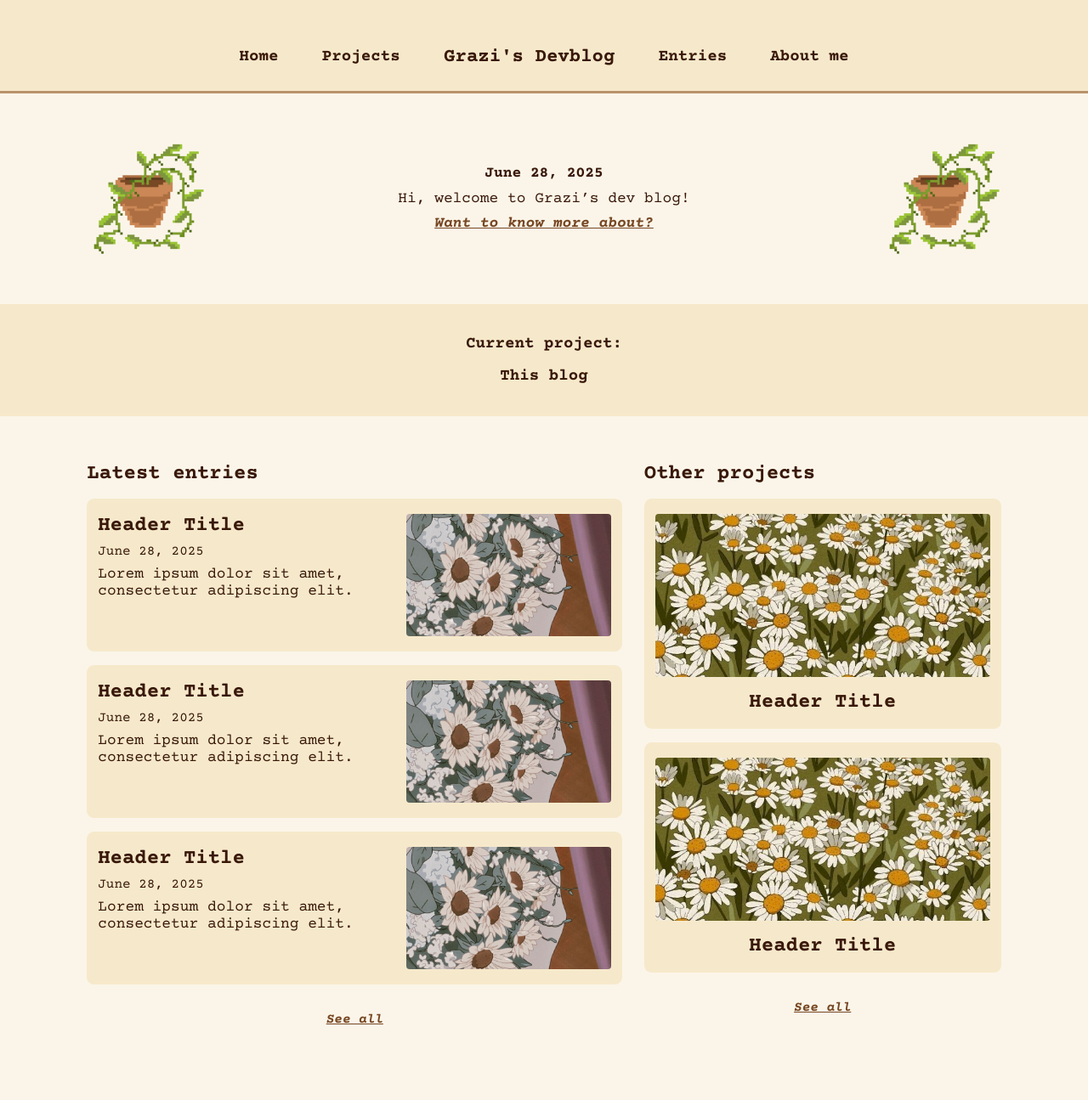
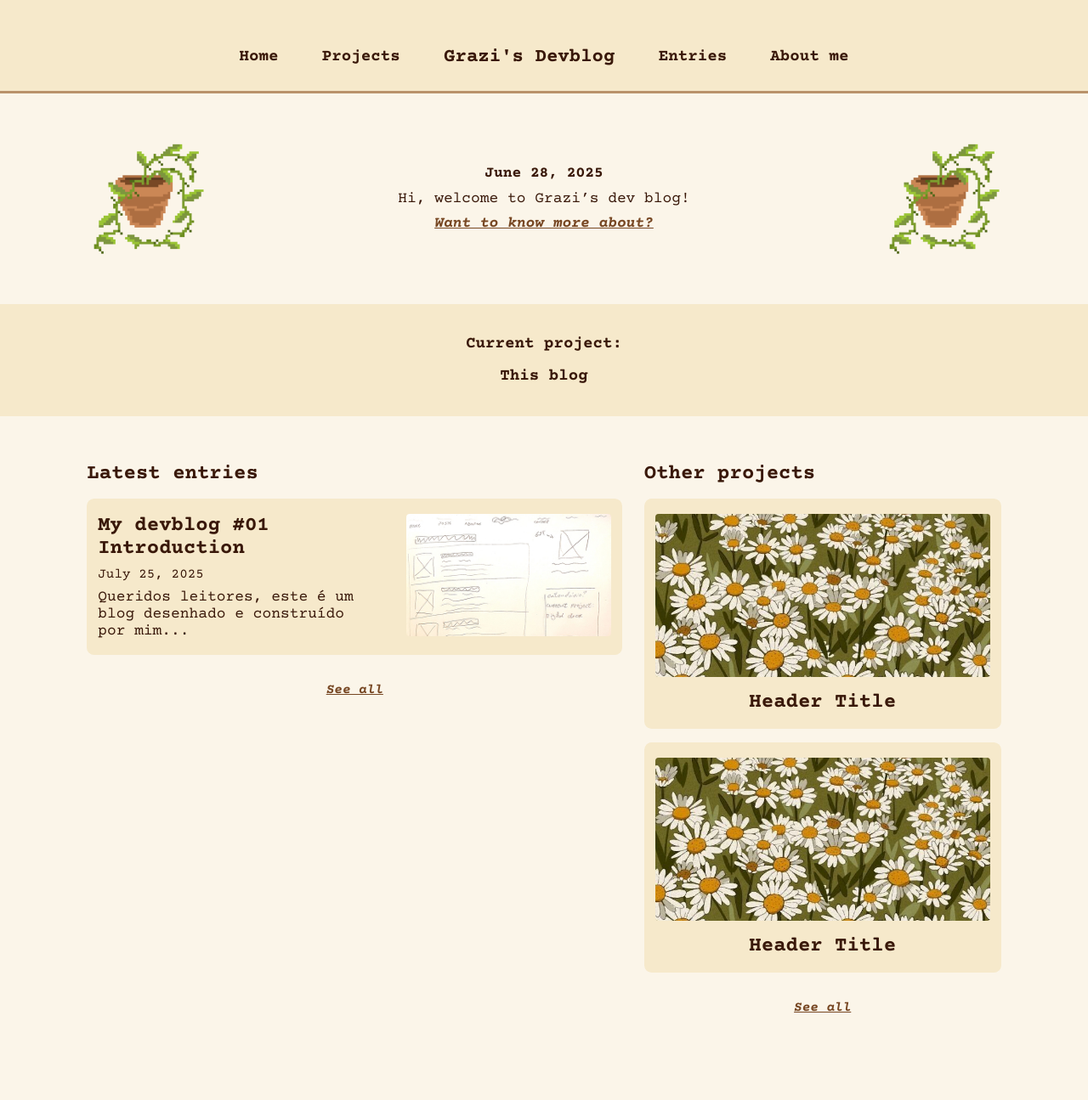
Before and after one commit to tsukkiprysm/my-devblog, a Jekyll site: the page built from index.html, in a window 1280 px wide. Shown: the whole page at 85% size. Built offline with Jekyll 4.4.1, drawn with Linux system fonts in a browser that asks for light colours.

Commit message:
FIRST FUNCTIONAL POST YEAHH

```diff
--- a/_posts/2025-07-25-my-devblog-#01-introduction.md
+++ b/_posts/2025-07-25-my-devblog-#01-introduction.md
@@ -1,4 +1,19 @@
 ---
-layout: post
+layout: posts
 title: "My devblog #01 Introduction"
+date: 2025-07-25
+image: /img/postimg/p_md_250725.jpg
+excerpt: Queridos leitores, este é um blog desenhado e construído por mim...
+tags: [mydevblog]
 ---
+<img src="{{'/img/postimg/p_md_250725.jpg' | relative_url}}" alt="">
+
+Queridos leitores, este é um blog desenhado e construído por mim, Graziella Custódio, para treinar e por em prática o que tenho aprendido na universidade sobre UI/UX design, Web development (HTML, CSS, javascript) e outros conceitos aprendidos que tem relação a estes assuntos.
+
+É apenas um pequeno projeto para fazer com que minhas férias sejam produtivas, estou aqui escrevendo isto simplesmente para ter conteúdo que possa por nas postagens. Quem sabe esse site não se torna meu dev blog pessoal mais para frente? Acho que não era má ideia, mas por enquanto só quero um bucado de palha para não tirar textos da internet e nem gerar eles com IA, não quero me tornar preguiçosa por causa dessa tecnologia.
+
+Hoje, dia 25 de julho de 2025, tive a ideia desse blog quando acordei pela manhã e estava com dificuldade de sair da cama. Resolvi fazer alguns esboços para definir mais ou menos a estrutura e a aparência e, pelo menos na minha opinião, me parece que ficaria um site bonitinho.
+
+Gosto muito de coisas bonitinhas, fofas e esteticamente agradáveis, portanto é o que quero fazer com este blog. Provavelmente vou o deixar um pouco “pindérico”, como dizem minhas amigas aqui de Portugal, pois acho que adicionar um pouco de personalidade é sempre bom. Sei que quando for trabalhar nesta área mais para frente, provavelmente serei contratada para fazer muitos sites genéricos e básicos (afinal, a maioria dos sites são assim), então se eu puder mostrar que sei fazer algo um pouco mais diferente talvez atraia clientes que procurem por um trabalho um pouco mais criativo. Não quero desvalorizar os sites porém, cada empresa e negócio tem suas próprias necessidades e identidades de marca, e os profissionais contratados para desenvolver as apps e sites fazem um ótimo trabalho em seguir esses fatores.
+
+De qualquer maneira, já tenho esboços para a home page e a página com todas as postagens. Devo fazer mais algumas variantes para explorar mais opções, como aconselhava meu professor da componente prática de Laboratório Multimédia 1 na universidade.
--- a/estilo.css
+++ b/estilo.css
@@ -116,7 +116,7 @@ nav.show ~ #overlay {
     display: flex;
     flex-direction: row;
 }
-#posts a {
+.see_all {
     display: block;
     width: max-content;
     margin: 2rem auto;
@@ -131,6 +131,11 @@ nav.show ~ #overlay {
 .hidden {
     display: none;
 }
+.entry_link {
+    text-decoration: none;
+    color: inherit;
+    display: block;
+}
 .entry_box {
     background-color: #F6E9CB;
     padding: 2vh 1vw;
@@ -139,6 +144,7 @@ nav.show ~ #overlay {
     display: flex;
     flex-direction: row;
     justify-content: space-between;
+    cursor: pointer;
 }
 .entry_box img {
     width: 40%;
--- a/index.html
+++ b/index.html
@@ -26,31 +26,21 @@ title: Grazi's Devblog
     <div id="lists">
         <div id="latest_column">
             <h1>Latest entries</h1>
-            <div class="entry_box">
-                <div class="entry_text">
-                    <h2>Header Title</h2>
-                    <p>June 28, 2025</p>
-                    <p class="normal_fs">Lorem ipsum dolor sit amet, consectetur adipiscing elit.</p>
+            {% for post in site.posts limit:3 %}
+            <a href="{{ post.url | relative_url }}" class="entry_link">
+                <div class="entry_box">
+                    <div class="entry_text">
+                        <h2>{{ post.title }}</h2>
+                        <p>{{ post.date | date: "%B %d, %Y"}}</p>
+                        <p class="normal_fs">{{ post.excerpt }}</p>
+                    </div>
+                    {% if post.image %}
+                    <img src="{{ post.image | relative_url }}" alt="">
+                    {% endif %}
                 </div>
-                <img src="{{'img/entry_placeholder.jpg' | relative_url}}" alt="">
-            </div>
-            <div class="entry_box">
-                <div class="entry_text">
-                    <h2>Header Title</h2>
-                    <p>June 28, 2025</p>
-                    <p class="normal_fs">Lorem ipsum dolor sit amet, consectetur adipiscing elit.</p>
-                </div>
-                <img src="{{'img/entry_placeholder.jpg' | relative_url}}" alt="">
-            </div>
-            <div class="entry_box">
-                <div class="entry_text">
-                    <h2>Header Title</h2>
-                    <p>June 28, 2025</p>
-                    <p class="normal_fs">Lorem ipsum dolor sit amet, consectetur adipiscing elit.</p>
-                </div>
-                <img src="{{'img/entry_placeholder.jpg' | relative_url}}" alt="">
-            </div>
-            <a class="light_link" href="entries.html">See all</a>
+            </a>
+            {% endfor %}
+            <a class="light_link see_all" href="entries.html">See all</a>
         </div>
         <div id="project_column">
             <h1>Other projects</h1>
@@ -62,7 +52,7 @@ title: Grazi's Devblog
                 <img src="{{'img/project_placeholder.jpg'| relative_url}}" alt="">
                 <h2>Header Title</h2>
             </div>
-            <a class="light_link" href="{{ '/projects.html' | relative_url }}">See all</a>
+            <a class="light_link see_all" href="{{ '/projects.html' | relative_url }}">See all</a>
         </div>
     </div>
 </section>
```
Also changed, not shown: img/postimg/p_md_250725.jpg (added).
